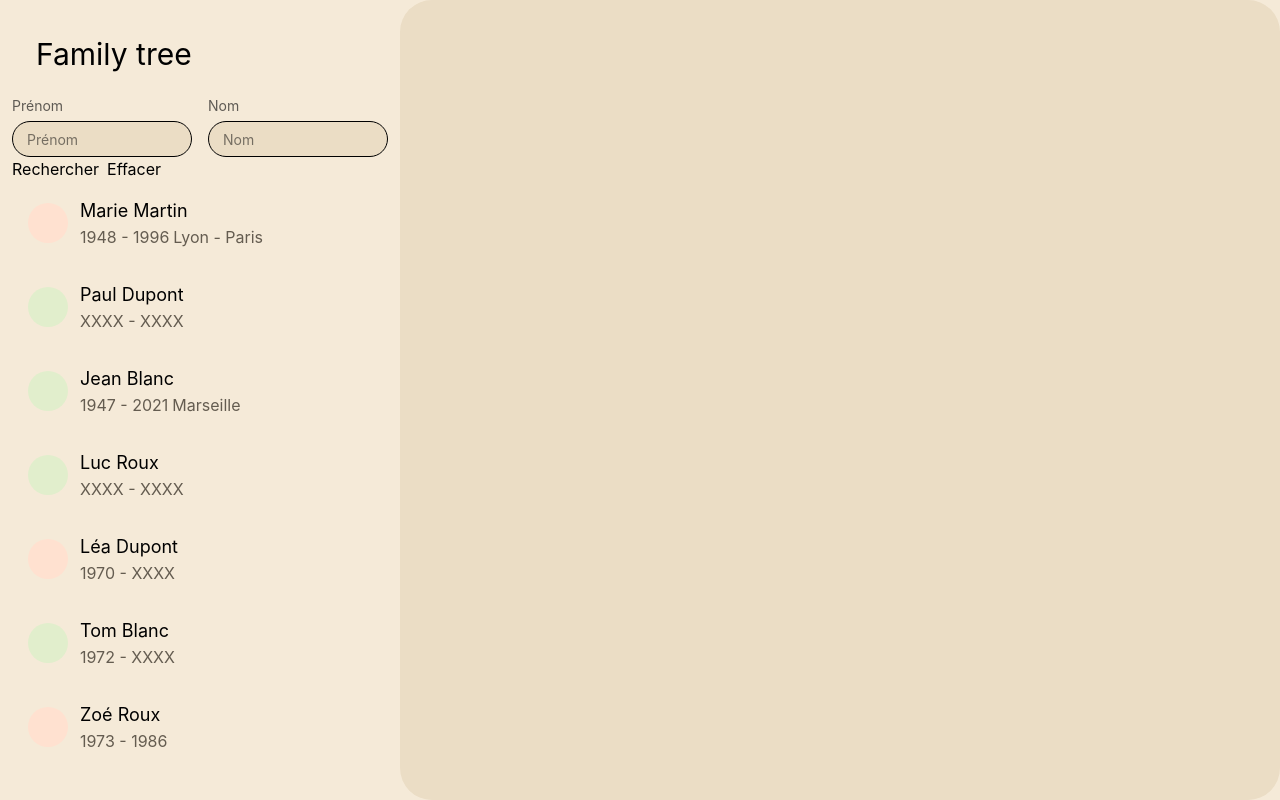
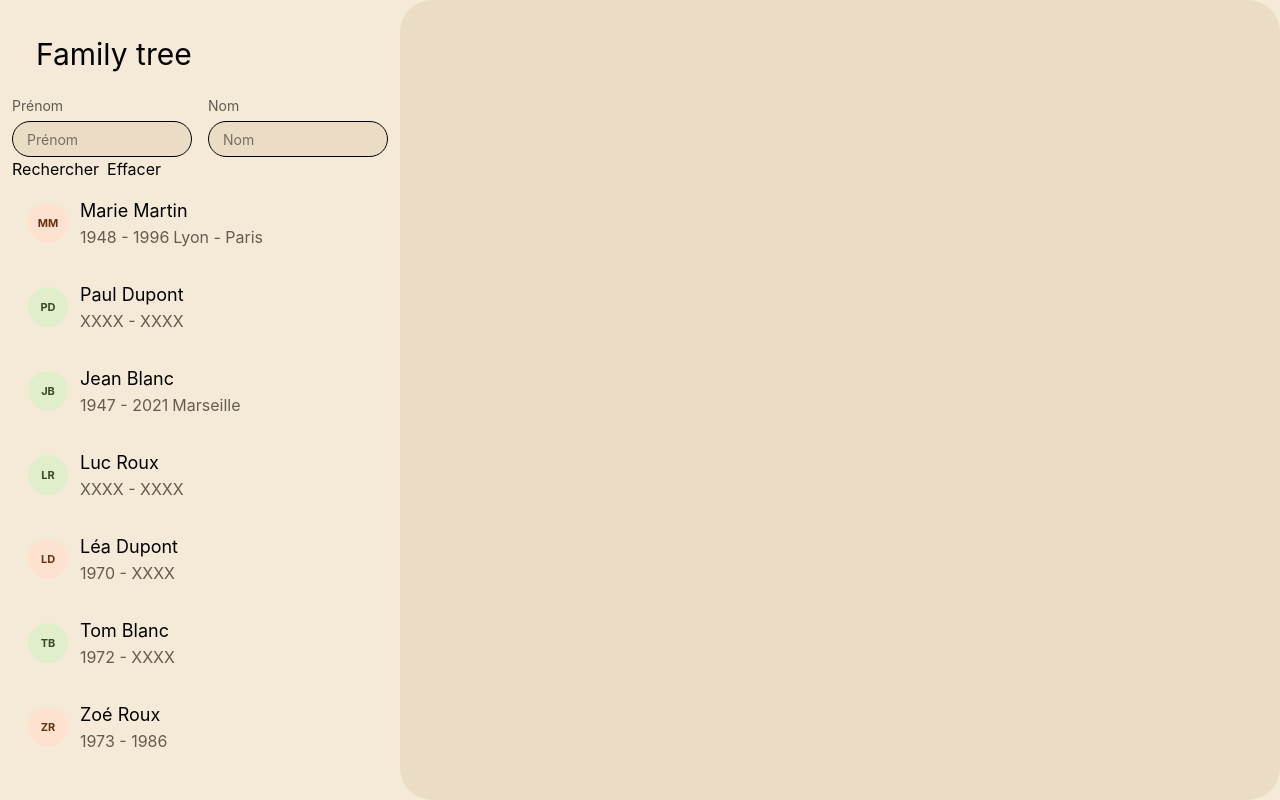
Before and after one commit to andrew-ob/Family-tree-2026-vue, a Nuxt app: page / in a window 1280 px wide. Built offline with nearby package versions, Linux system fonts and the light colour scheme.

Commit message:
refactor(card-info): use UiAvatar

```diff
--- a/app/components/person/CardInfo.vue
+++ b/app/components/person/CardInfo.vue
@@ -2,15 +2,11 @@
   <div
     class="p-4 min-w-29 min-h-13.25 gap-3 flex text-base hover:bg-surface rounded-full items-center"
   >
-    <div
-      class="rounded-full shrink-0 h-10 w-10 flex justify-center items-center font-bold text-xs"
-      :class="{
-        'bg-person-male-bg ': person.sex === 'male',
-        'bg-person-female-bg': person.sex === 'female',
-        'bg-person-unknown-bg': person.sex === 'unknown' }"
-    >
-      <span class="sr-only">{{ sexLabel }}</span>
-    </div>
+    <UiAvatar
+      :person="person"
+      :sex="person.sex"
+      size="list"
+    />
 
     <div>
       <div>
@@ -41,10 +37,4 @@ interface CardProps {
 }
 
 const { person } = defineProps<CardProps>()
-
-const sexLabel = computed(() => {
-  if (person.sex === 'female') return 'Femme'
-  if (person.sex === 'male') return 'Homme'
-  return 'Sexe inconnu'
-})
 </script>
```
Also changed, not shown: 1 other file (tests, documents, lock files or other folders).
